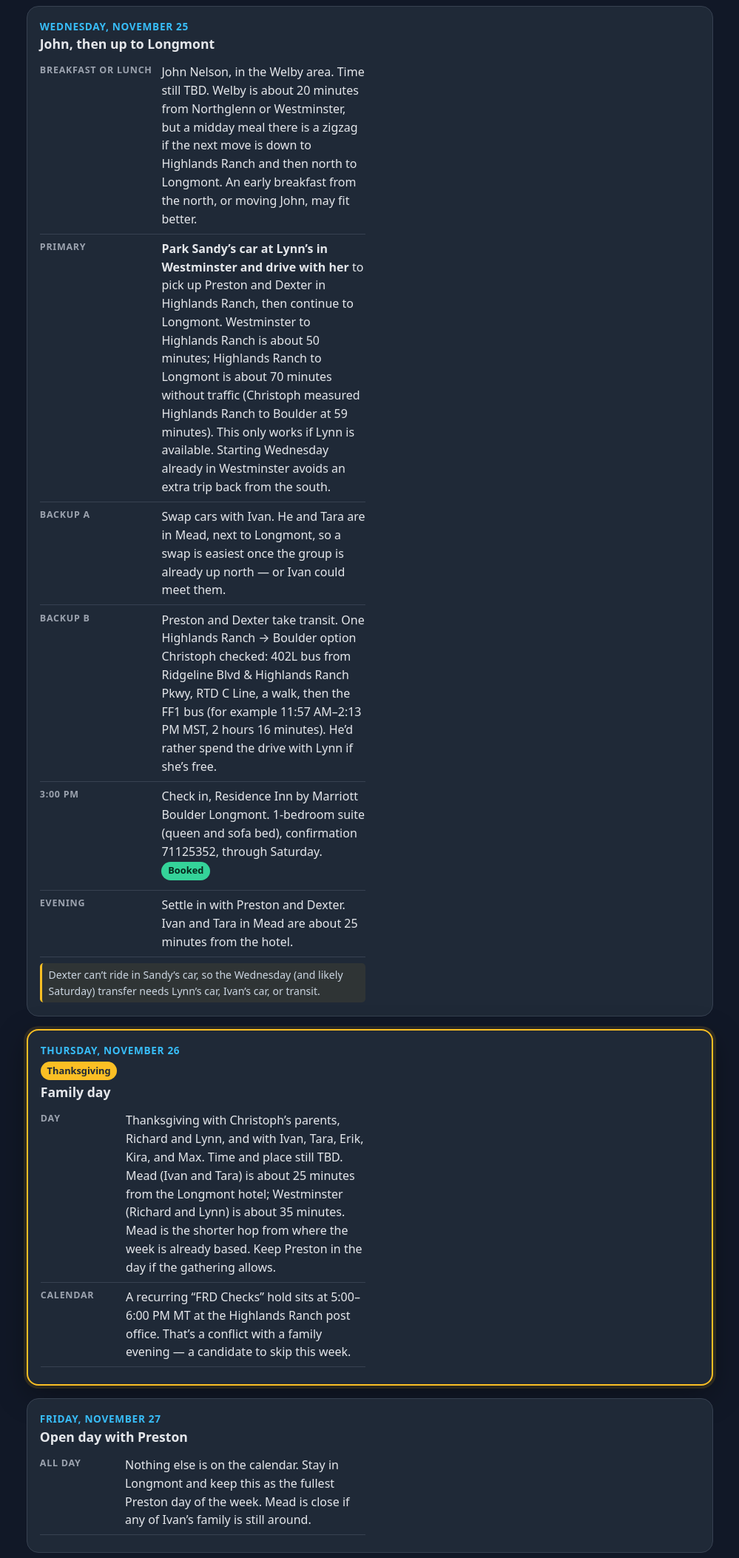
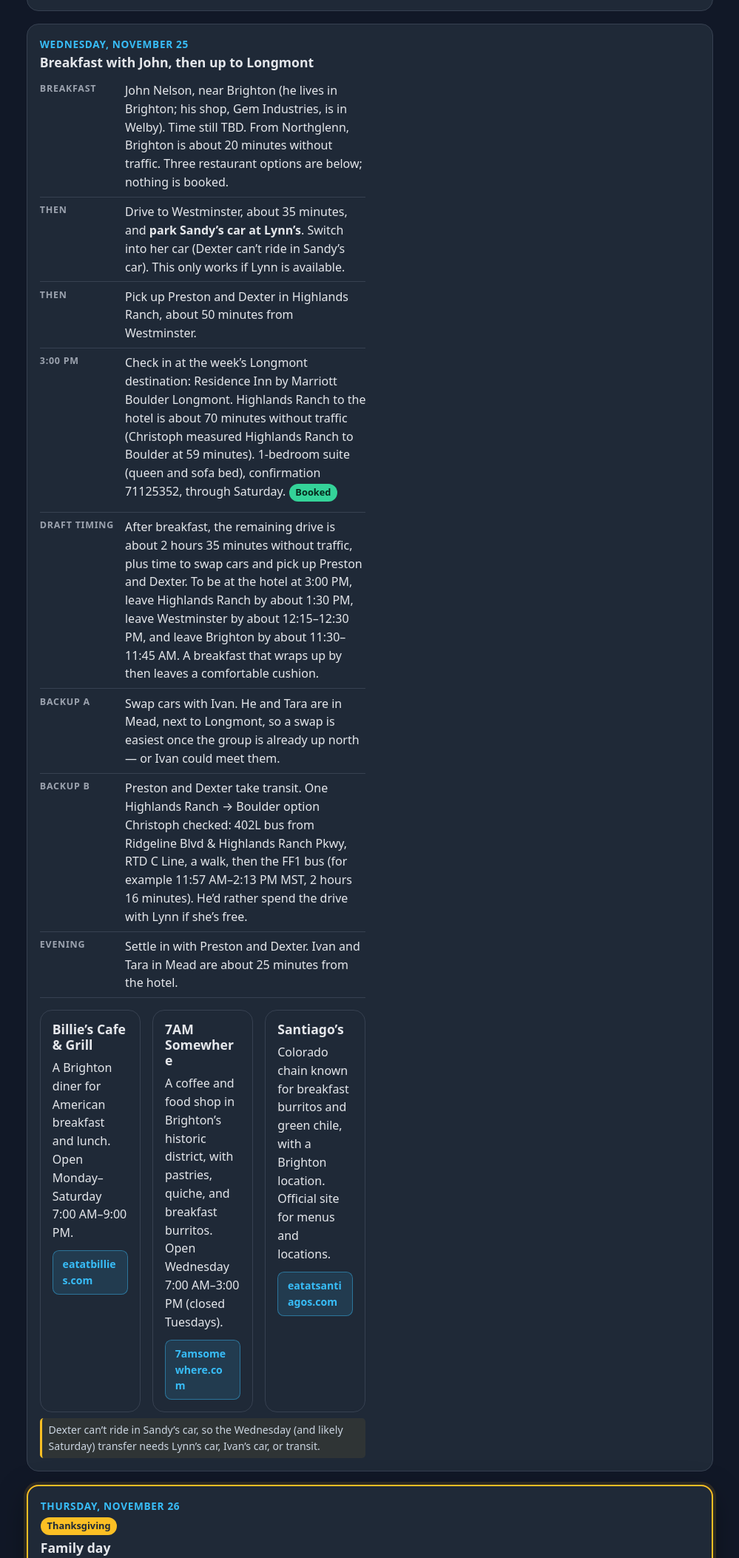
Before and after one commit to thewertzgroup/colorado-week-nov-2026, a plain HTML site: page index.html in a window 1280 px wide. Shown: the part 3233-5339 px from the top of the page at 74% size, without its empty margins (140-1139 px from the left). Drawn offline with Linux system fonts and the light colour scheme.

Commit message:
Set Wednesday as Brighton breakfast, then Westminster, Highlands Ranch, Longmont
John lives in Brighton; Welby is his shop. The Longmont destination is
the Residence Inn, with a retimed drive to the 3:00 PM check-in.

```diff
--- a/index.html
+++ b/index.html
@@ -43,7 +43,7 @@
 <section class="panel">
   <p class="kicker">The idea</p>
   <h2>Overview</h2>
-  <p>Christoph flies into DEN at noon on Monday. Sandy (Jenn’s mom) picks him up and he keeps her car for the week. The working assumption is that he stays with her in Northglenn Monday night, but that isn’t confirmed. Tuesday morning he gets her to Union Station for the Grand Junction train, then meets Aunt Linda in Parker for breakfast or lunch, with Preston time afterward in nearby Highlands Ranch. Wednesday is the move to Longmont with Preston and Dexter — Dexter can’t ride in Sandy’s car, so the preferred plan is to park it at Lynn’s in Westminster and drive up with her. Thursday is Thanksgiving with his parents and with Ivan’s family in Mead, right by Longmont. Friday is open time with Preston. Saturday they come back down, then Christoph flies SJC at 11:00 AM MT.</p>
+  <p>Christoph flies into DEN at noon on Monday. Sandy (Jenn’s mom) picks him up and he keeps her car for the week. The working assumption is that he stays with her in Northglenn Monday night, but that isn’t confirmed. Tuesday morning he gets her to Union Station for the Grand Junction train, then meets Aunt Linda in Parker for breakfast or lunch, with Preston time afterward in nearby Highlands Ranch. Wednesday starts with breakfast with John near Brighton, then he parks Sandy’s car at Lynn’s in Westminster and drives with her to pick up Preston and Dexter in Highlands Ranch, arriving at the Longmont Residence Inn at 3:00 PM. Thursday is Thanksgiving with his parents and with Ivan’s family in Mead, right by Longmont. Friday is open time with Preston. Saturday they come back down, then Christoph flies SJC at 11:00 AM MT.</p>
   <p class="muted">Times below are Mountain Time unless a flight’s Pacific Time is also noted. Drive times are estimates without traffic and can change. Private addresses are left off this page.</p>
 </section>
 
@@ -106,15 +106,40 @@
     <article class="day">
       <div class="day-body">
         <p class="date">Wednesday, November 25</p>
-        <h3>John, then up to Longmont</h3>
+        <h3>Breakfast with John, then up to Longmont</h3>
         <table class="sched">
-          <tr><th>Breakfast or lunch</th><td>John Nelson, in the Welby area. Time still TBD. Welby is about 20 minutes from Northglenn or Westminster, but a midday meal there is a zigzag if the next move is down to Highlands Ranch and then north to Longmont. An early breakfast from the north, or moving John, may fit better.</td></tr>
-          <tr><th>Primary</th><td><b>Park Sandy’s car at Lynn’s in Westminster and drive with her</b> to pick up Preston and Dexter in Highlands Ranch, then continue to Longmont. Westminster to Highlands Ranch is about 50 minutes; Highlands Ranch to Longmont is about 70 minutes without traffic (Christoph measured Highlands Ranch to Boulder at 59 minutes). This only works if Lynn is available. Starting Wednesday already in Westminster avoids an extra trip back from the south.</td></tr>
+          <tr><th>Breakfast</th><td>John Nelson, near Brighton (he lives in Brighton; his shop, Gem Industries, is in Welby). Time still TBD. From Northglenn, Brighton is about 20 minutes without traffic. Three restaurant options are below; nothing is booked.</td></tr>
+          <tr><th>Then</th><td>Drive to Westminster, about 35 minutes, and <b>park Sandy’s car at Lynn’s</b>. Switch into her car (Dexter can’t ride in Sandy’s car). This only works if Lynn is available.</td></tr>
+          <tr><th>Then</th><td>Pick up Preston and Dexter in Highlands Ranch, about 50 minutes from Westminster.</td></tr>
+          <tr><th>3:00 PM</th><td>Check in at the week’s Longmont destination: Residence Inn by Marriott Boulder Longmont. Highlands Ranch to the hotel is about 70 minutes without traffic (Christoph measured Highlands Ranch to Boulder at 59 minutes). 1-bedroom suite (queen and sofa bed), confirmation 71125352, through Saturday. <span class="badge booked">Booked</span></td></tr>
+          <tr><th>Draft timing</th><td>After breakfast, the remaining drive is about 2 hours 35 minutes without traffic, plus time to swap cars and pick up Preston and Dexter. To be at the hotel at 3:00 PM, leave Highlands Ranch by about 1:30 PM, leave Westminster by about 12:15–12:30 PM, and leave Brighton by about 11:30–11:45 AM. A breakfast that wraps up by then leaves a comfortable cushion.</td></tr>
           <tr><th>Backup A</th><td>Swap cars with Ivan. He and Tara are in Mead, next to Longmont, so a swap is easiest once the group is already up north — or Ivan could meet them.</td></tr>
           <tr><th>Backup B</th><td>Preston and Dexter take transit. One Highlands Ranch → Boulder option Christoph checked: 402L bus from Ridgeline Blvd &amp; Highlands Ranch Pkwy, RTD C Line, a walk, then the FF1 bus (for example 11:57 AM–2:13 PM MST, 2 hours 16 minutes). He’d rather spend the drive with Lynn if she’s free.</td></tr>
-          <tr><th>3:00 PM</th><td>Check in, Residence Inn by Marriott Boulder Longmont. 1-bedroom suite (queen and sofa bed), confirmation 71125352, through Saturday. <span class="badge booked">Booked</span></td></tr>
           <tr><th>Evening</th><td>Settle in with Preston and Dexter. Ivan and Tara in Mead are about 25 minutes from the hotel.</td></tr>
         </table>
+        <div class="opts" style="margin-top:1rem">
+          <article class="opt">
+            <div class="opt-body">
+              <h3>Billie’s Cafe &amp; Grill</h3>
+              <p>A Brighton diner for American breakfast and lunch. Open Monday–Saturday 7:00 AM–9:00 PM.</p>
+              <p class="links"><a class="btn" href="https://www.eatatbillies.com/">eatatbillies.com</a></p>
+            </div>
+          </article>
+          <article class="opt">
+            <div class="opt-body">
+              <h3>7AM Somewhere</h3>
+              <p>A coffee and food shop in Brighton’s historic district, with pastries, quiche, and breakfast burritos. Open Wednesday 7:00 AM–3:00 PM (closed Tuesdays).</p>
+              <p class="links"><a class="btn" href="https://www.7amsomewhere.com/">7amsomewhere.com</a></p>
+            </div>
+          </article>
+          <article class="opt">
+            <div class="opt-body">
+              <h3>Santiago’s</h3>
+              <p>Colorado chain known for breakfast burritos and green chile, with a Brighton location. Official site for menus and locations.</p>
+              <p class="links"><a class="btn" href="https://eatatsantiagos.com/">eatatsantiagos.com</a></p>
+            </div>
+          </article>
+        </div>
         <p class="tipnote">Dexter can’t ride in Sandy’s car, so the Wednesday (and likely Saturday) transfer needs Lynn’s car, Ivan’s car, or transit.</p>
       </div>
     </article>
@@ -179,7 +204,7 @@
     </div>
     <div class="person">
       <h3>John Nelson</h3>
-      <p>Breakfast or lunch on Wednesday. He owns Gem Industries, a machine shop in Welby. Not yet scheduled.</p>
+      <p>Lives in Brighton. Breakfast on Wednesday near there; time still TBD. He owns Gem Industries, a machine shop in Welby.</p>
     </div>
     <div class="person">
       <h3>Richard and Lynn</h3>
@@ -232,8 +257,8 @@
   </div>
   <div class="panel" style="margin-top:1rem">
     <h3>Hotel</h3>
-    <p>Residence Inn by Marriott Boulder Longmont. Check-in Wednesday, November 25 at 3:00 PM MT; checkout Saturday, November 28 at 12:00 PM MT. Confirmation 71125352. 1-bedroom, 2-room suite with a queen and a sofa bed. Total for the stay $490.78, prepaid and non-refundable.</p>
-    <p class="muted">Saturday’s official checkout is noon, but Christoph has to be at DEN for an 11:00 AM flight, so plan to leave the hotel early. Monday night is assumed to be Sandy’s in Northglenn; Tuesday night is still open and affects how Wednesday starts.</p>
+    <p>The week’s Longmont destination is the Residence Inn by Marriott Boulder Longmont. Check-in Wednesday, November 25 at 3:00 PM MT; checkout Saturday, November 28 at 12:00 PM MT. Confirmation 71125352. 1-bedroom, 2-room suite with a queen and a sofa bed. Total for the stay $490.78, prepaid and non-refundable.</p>
+    <p class="muted">Saturday’s official checkout is noon, but Christoph has to be at DEN for an 11:00 AM flight, so plan to leave the hotel early. Monday night is assumed to be Sandy’s in Northglenn; Tuesday night is still open.</p>
     <h3>Sandy’s train</h3>
     <p>The westbound California Zephyr (Amtrak 5) is scheduled to leave Denver Union Station at 8:46 AM MT on Tuesday and arrive in Grand Junction at 4:30 PM MT. Suggested rail drop: the 7:13 AM N Line at Eastlake/124th, or the same train at 7:16 AM at Northglenn/112th, arriving Union Station 7:42 AM. Leave Northglenn around 7:00 AM. Or drive her to Union Station, leaving about 7:15–7:20 AM. Confirm both the Amtrak and N Line times the day before.</p>
     <p class="links">
@@ -246,7 +271,8 @@
       <tr><td>Northglenn → Union Station</td><td>~20 min (allow 30–40 in rush hour)</td></tr>
       <tr><td>DEN → Northglenn</td><td>~35 min</td></tr>
       <tr><td>Northglenn → Westminster</td><td>~25 min</td></tr>
-      <tr><td>Northglenn or Westminster → Welby</td><td>~20 min</td></tr>
+      <tr><td>Northglenn → Brighton</td><td>~20 min</td></tr>
+      <tr><td>Brighton → Westminster</td><td>~35 min</td></tr>
       <tr><td>Northglenn → Parker</td><td>~55 min</td></tr>
       <tr><td>Parker → Highlands Ranch</td><td>~25 min</td></tr>
       <tr><td>Westminster → Highlands Ranch</td><td>~50 min</td></tr>
@@ -266,7 +292,7 @@
   <ol class="q">
     <li><b>Is Lynn available Wednesday?</b> The preferred Longmont run is to park Sandy’s car at her place in Westminster and drive up with her. Does Saturday need the same arrangement, and does she stay in Longmont or only do the rides?</li>
     <li><b>Where does Christoph sleep Monday and Tuesday nights?</b> Monday at Sandy’s in Northglenn is the working assumption, not a confirmation. Tuesday night matters: starting Wednesday already in Westminster avoids an extra south-to-north trip before picking up Preston.</li>
-    <li><b>John on Wednesday — breakfast, lunch, or another day?</b> Welby is handy from Northglenn or Westminster, but a midday meal there is a long zigzag before Highlands Ranch and Longmont. An early breakfast, or moving him, may fit better.</li>
+    <li><b>What time is breakfast with John on Wednesday?</b> Near Brighton, then Westminster, Highlands Ranch, and the Longmont Residence Inn at 3:00 PM. Wrapping up by about 11:30 AM leaves a comfortable cushion.</li>
     <li><b>Thanksgiving:</b> Mead (Ivan and Tara, about 25 minutes from the hotel), Westminster (Richard and Lynn, about 35 minutes), or somewhere else? And should the 5:00 PM MT FRD Checks hold be skipped this week?</li>
     <li><b>Linda in Parker:</b> breakfast or lunch, and which spot — The Perfect Time Cafe, Stonegate Cafe, Doug’s Diner, or somewhere she prefers?</li>
   </ol>
```
